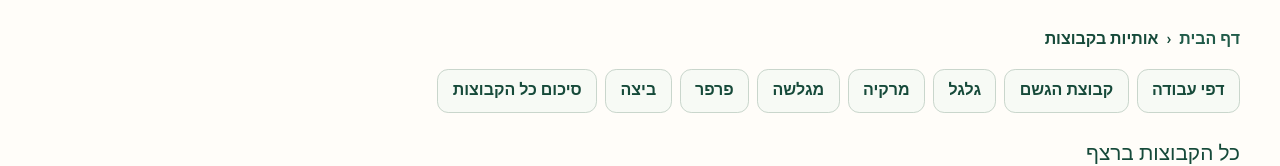
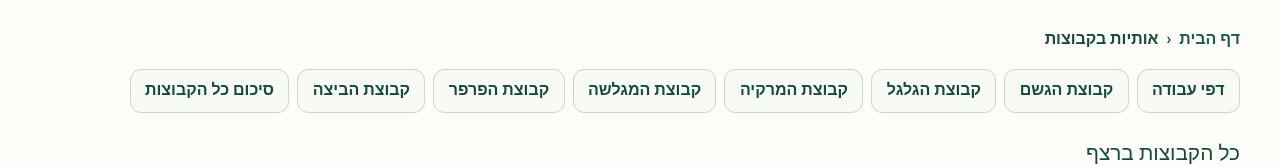
Before and after one commit to fuad-nasseraldeen/Arabic-Writing-Foundations, a Next.js app: page /he/letters in a window 1280 px wide. Shown: the part 343-509 px from the top of the page. Built offline with nearby package versions, Linux system fonts and the light colour scheme; no server answers; the database is empty; a web font is replaced by a local one.

Commit message:
Use full letter group names in navigation and headings

```diff
--- a/src/components/pages/LetterGroupsPage.tsx
+++ b/src/components/pages/LetterGroupsPage.tsx
@@ -10,11 +10,11 @@ import styles from "./LetterGroupsPage.module.css";
 
 const groups = [
   { id: "rain", he: "קבוצת הגשם", ar: "مجموعة المطر" },
-  { id: "wheel", he: "גלגל", ar: "عجلة" },
-  { id: "soup", he: "מרקיה", ar: "صحن الشوربة" },
-  { id: "slide", he: "מגלשה", ar: "زحليقة" },
-  { id: "butterfly", he: "פרפר", ar: "فراشة" },
-  { id: "egg", he: "ביצה", ar: "بيضة" },
+  { id: "wheel", he: "קבוצת הגלגל", ar: "مجموعة العجلة" },
+  { id: "soup", he: "קבוצת המרקיה", ar: "مجموعة صحن الشوربة" },
+  { id: "slide", he: "קבוצת המגלשה", ar: "مجموعة الزحليقة" },
+  { id: "butterfly", he: "קבוצת הפרפר", ar: "مجموعة الفراشة" },
+  { id: "egg", he: "קבוצת הביצה", ar: "مجموعة البيضة" },
   { id: "overview", he: "סיכום כל הקבוצות", ar: "ملخص مجموعات الحروف" },
 ] as const;
 
```
